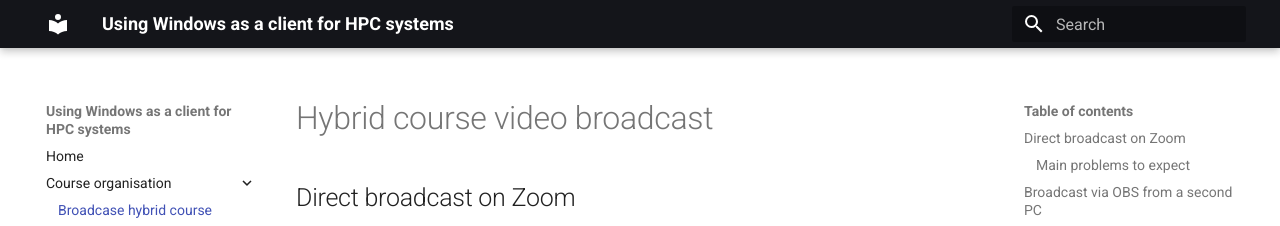
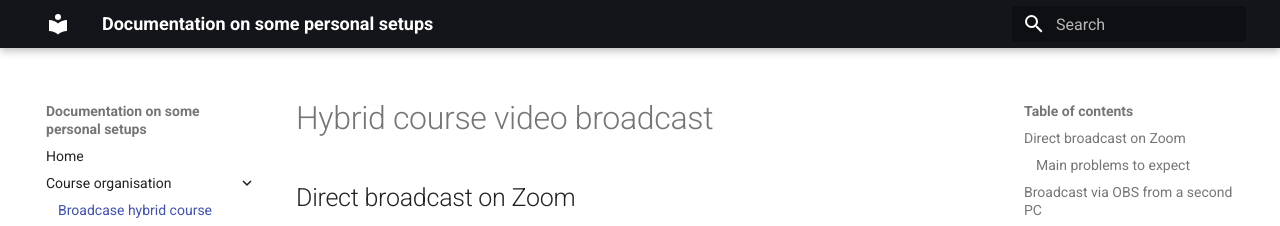
Before and after one commit to klust/PersonalSetupsDocs, an MkDocs documentation site: the page built from docs/Course_organisation/01_hybrid_video.md, in a window 1280 px wide. Shown: the top 226 px of the page. Built offline with MkDocs 1.6.1 and Material for MkDocs 9.7.7, drawn with Linux system fonts in a browser that asks for light colours.

Commit message:
Correction to mkdocs.yml.

```diff
--- a/mkdocs.yml
+++ b/mkdocs.yml
@@ -1,4 +1,4 @@
-site_name: "Using Windows as a client for HPC systems"
+site_name: "Documentation on some personal setups"
 site_url: https://klust.github.io/PersonalSetupsDocs
 site_dir: "site/PersonalSetupsDocs"
 
```
